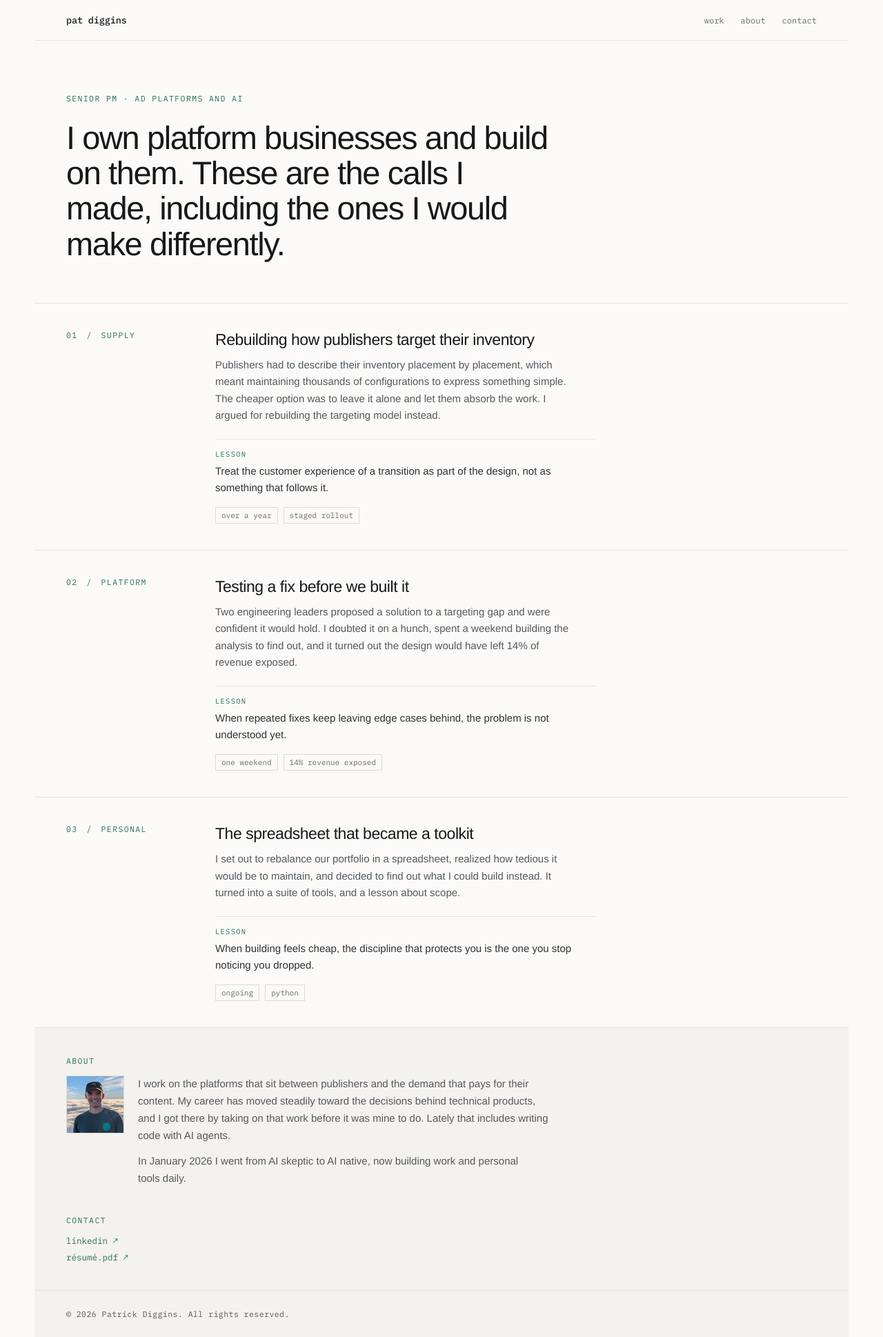
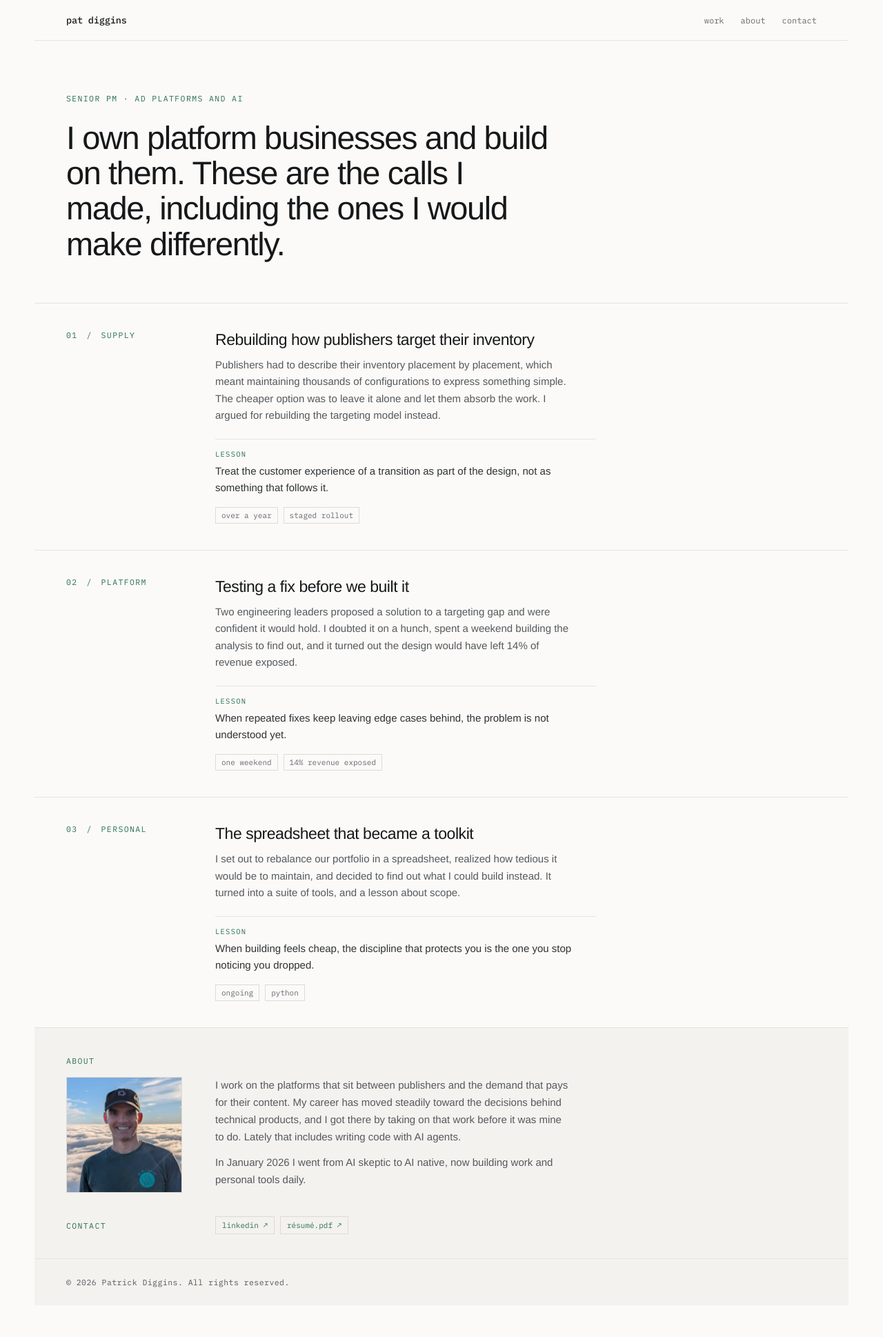
Before and after one commit to pd-product/pd-product.github.io, a Jekyll site: the page built from index.html, in a window 1280 px wide. Shown: the whole page at 69% size. Built offline with Jekyll 4.4.1, drawn with Linux system fonts in a browser that asks for light colours; after the commit the page ends 1892 px from its top, so only the background shows below that.

Commit message:
Align About and Contact to the site spine (design spec 13b) (#13)
Implements about-contact-fix.md from the design session, mock option 13b.
The home page had four left edges (hero 46, work copy 262, about copy 150,
contact 46); About and Contact now sit on the 168+48 spine that the work rows
and story pages already use, leaving two edges on the page.

Labels sit in the rail where every work-row eyebrow sits; content starts at
262px where every summary starts. Rows are explicit so the photo and the copy
share row 2 and their top edges align. Contact links become a horizontal row of
bordered chips echoing the work-row chips.

Template: About paragraphs wrapped in .about-copy, same pattern and reason
as .work-copy. Without it the second paragraph falls to a third row a full rail
height below the photo.

About measure 72ch -> 62ch, matching .work-summary and .work-lesson above,
so the copy column has one measure down the page. The 72ch was correct for a
full-width column; the column is no longer full width.

Photo regenerated 256 -> 336px from the preserved full-resolution original
in _originals/. The rail slot grew 84 -> 168px, so 2x now needs 336 and the old
file would have been soft on a retina screen. Not upscaled from the 256px copy.
21,401 bytes, still 2.4% of the source. Crop unchanged.

The .contact border-top and padding-top removal is retained verbatim at the
design session request. Placement rules are ordered after the shared h2 rule so
the margin overrides win on source order at equal specificity.

Co-authored-by: Claude Opus 5 (1M context) <noreply@anthropic.com>

```diff
--- a/assets/css/style.scss
+++ b/assets/css/style.scss
@@ -261,9 +261,10 @@ a:hover { color: var(--text); }
 }
 
 /* --- Home: about + contact (index.html) --------------------------------
-   Both are sections in <main>, stacked. (The earlier comp had them side by
-   side inside the footer; stacking is the honest fit for this markup and
-   reads better narrow.)                                                   */
+   Two sections in <main>, styled to read as one panel. Per about-contact-fix.md
+   (design session, mock option 13b) they sit on the site's spine rather than
+   inventing their own left edges: the page previously had four different ones
+   (hero 46, work copy 262, about copy 150, contact 46) and now has two.      */
 
 .about,
 .contact {
@@ -272,31 +273,11 @@ a:hover { color: var(--text); }
   padding: 40px var(--gutter);
 }
 
-/* Repo-session change, flagged to design.
-   The photo was floated, so the copy wrapped underneath it and was capped at
-   54ch, leaving most of the section empty to the right. This lays the section
-   out explicitly instead: photo in a fixed first column, copy in the second,
-   heading spanning both. Placement is explicit rather than automatic, because
-   auto-placement would drop the second paragraph into the photo column.
-   Grid also contains the (now unfloated) photo, so flow-root is unnecessary. */
-.about {
-  display: grid;
-  grid-template-columns: 84px minmax(0, 1fr);
-  column-gap: 20px;
-  align-items: start;
-}
-
-.about > h2 { grid-column: 1 / -1; }
-
-/* Design-session refinement, requested after review.
-   About and Contact are separate sections because that is what the markup
-   supports, but the comp reads them as one panel. Dropping the rule between
-   them and the second top padding makes the shared panel-deep background run
-   continuously, so they read as one block with two labelled parts rather than
-   two stacked panels. .about keeps its own top border, which is what separates
-   the pair from the work list above.
-   Separation between the two is now .about's 40px bottom padding alone; adjust
-   here if the design wants a different interval. */
+/* Dropping the rule between the two and the second top padding lets the shared
+   panel-deep background run continuously, so they read as one block with two
+   labelled parts. .about keeps its own top border, which separates the pair
+   from the work list above. Separation between them is .about's bottom padding
+   alone. Retained unchanged at the design session's request. */
 .contact {
   border-top: 0;
   padding-top: 0;
@@ -311,34 +292,64 @@ a:hover { color: var(--text); }
   margin-bottom: 14px;
 }
 
+/* Label in the 168px rail where every work-row eyebrow sits, content in the
+   main column at 262px where every summary starts. Rows are explicit so the
+   photo and the copy share row 2 and their top edges line up; auto-placement
+   would drop the copy to row 1 and the second paragraph past the photo.
+   These rules must stay AFTER the shared h2 rule above: same specificity, so
+   source order is what lets the margins below win. */
+.about,
+.contact {
+  display: grid;
+  grid-template-columns: var(--rail) minmax(0, 1fr);
+  column-gap: var(--rail-gap);
+  align-items: start;
+}
+
+.about > h2 { grid-column: 1; grid-row: 1; margin-bottom: 16px; }
+
+/* Fills the rail rather than sitting at 84px in a 168px column: the rail is
+   otherwise empty here, and the photo is the only image on the page. */
+.about-photo {
+  grid-column: 1;
+  grid-row: 2;
+  width: var(--rail);
+  height: var(--rail);
+  object-fit: cover;
+  border: 1px solid var(--border);
+  margin: 0;
+}
+
+.about-copy { grid-column: 2; grid-row: 2; }
+
 .about p {
   font: 400 15px/1.66 var(--sans);
   color: var(--muted);
-  /* Widened from 54ch and pinned to the copy column: see the .about note above.
-     72ch stays inside the readable range rather than running the full width. */
-  grid-column: 2;
-  max-width: 72ch;
+  /* 62ch, matching .work-summary and .work-lesson directly above, so the copy
+     column has one measure down the whole page. Was 72ch, which was right for a
+     full-width column but this column is no longer full width. */
+  max-width: 62ch;
   text-wrap: pretty;
 }
 
 .about p + p { margin-top: 12px; }
 
-.about-photo {
-  width: 84px;
-  height: 84px;
-  object-fit: cover;
-  border: 1px solid var(--border);
-  /* No longer floated: the section is a grid. See the .about note above. */
-  grid-column: 1;
-  grid-row: 2;
-  margin: 0;
+/* Loses its bottom margin: it now sits beside its links rather than above. */
+.contact > h2 { grid-column: 1; margin-bottom: 0; }
+
+/* A horizontal row of bordered links, echoing the work-row chips, rather than a
+   vertical list of three short items in a full-width section. */
+.contact-links {
+  grid-column: 2;
+  display: flex;
+  flex-wrap: wrap;
+  gap: 8px;
+  font: 400 11px var(--mono);
 }
 
-.contact-links {
-  display: flex;
-  flex-direction: column;
-  gap: 8px;
-  font: 400 12.5px var(--mono);
+.contact-links a {
+  border: 1px solid var(--border);
+  padding: 5px 9px;
 }
 
 /* --- Footer (_includes/footer.html) -----------------------------------
@@ -768,11 +779,22 @@ a:hover { color: var(--text); }
 
   .story-pager { flex-direction: column; align-items: flex-start; }
   .pager-next { margin-left: 0; text-align: left; }
-  /* Stack on narrow screens. Every explicit placement from the desktop grid has
-     to be reset, or the copy would be pushed into a phantom second column. */
-  .about { grid-template-columns: minmax(0, 1fr); }
-  .about-photo { grid-column: 1; grid-row: auto; margin: 0 0 16px; }
-  .about p { grid-column: 1; max-width: none; }
+  /* Stack on narrow screens. EVERY explicit placement from the desktop grid has
+     to be reset, or the content is pushed into a phantom second column. */
+  .about,
+  .contact { grid-template-columns: minmax(0, 1fr); }
+
+  .about > h2,
+  .about-photo,
+  .about-copy,
+  .contact > h2,
+  .contact-links { grid-column: 1; }
+
+  /* 168px is a lot of vertical space on a phone. */
+  .about-photo { grid-row: auto; width: 120px; height: 120px; margin: 0 0 16px; }
+  .about-copy { grid-row: auto; }
+  .about p { max-width: none; }
+  .contact > h2 { margin-bottom: 14px; }
 }
 
 @media (prefers-reduced-motion: reduce) {
--- a/index.html
+++ b/index.html
@@ -85,8 +85,15 @@ of the text onto the page as visible content.
 <section id="about" class="about">
   <h2>About</h2>
   <img class="about-photo" src="{{ '/assets/img/pat-diggins.jpg' | relative_url }}" alt="Pat Diggins">
-  <p>I work on the platforms that sit between publishers and the demand that pays for their content. My career has moved steadily toward the decisions behind technical products, and I got there by taking on that work before it was mine to do. Lately that includes writing code with AI agents.</p>
-  <p>In January 2026 I went from AI skeptic to AI native, now building work and personal tools daily.</p>
+  {%- comment -%}
+  Same pattern and the same reason as .work-copy: without this wrapper the two
+  paragraphs are separate grid items, so the second falls to a third row a full
+  rail-height below the photo. The wrapper is unstyled apart from its placement.
+  {%- endcomment -%}
+  <div class="about-copy">
+    <p>I work on the platforms that sit between publishers and the demand that pays for their content. My career has moved steadily toward the decisions behind technical products, and I got there by taking on that work before it was mine to do. Lately that includes writing code with AI agents.</p>
+    <p>In January 2026 I went from AI skeptic to AI native, now building work and personal tools daily.</p>
+  </div>
 </section>
 
 <section id="contact" class="contact">
```
Also changed, not shown: assets/img/pat-diggins.jpg.
